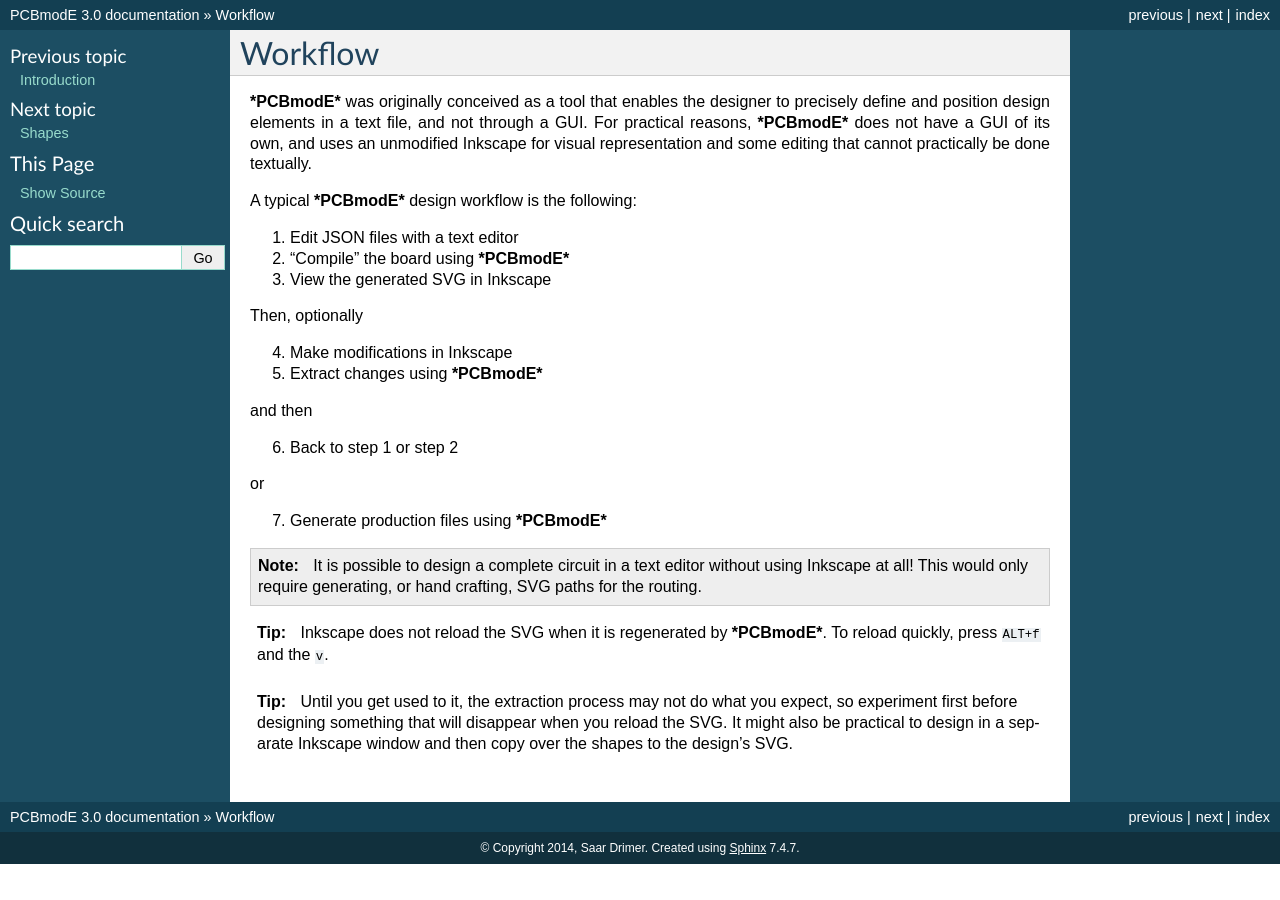
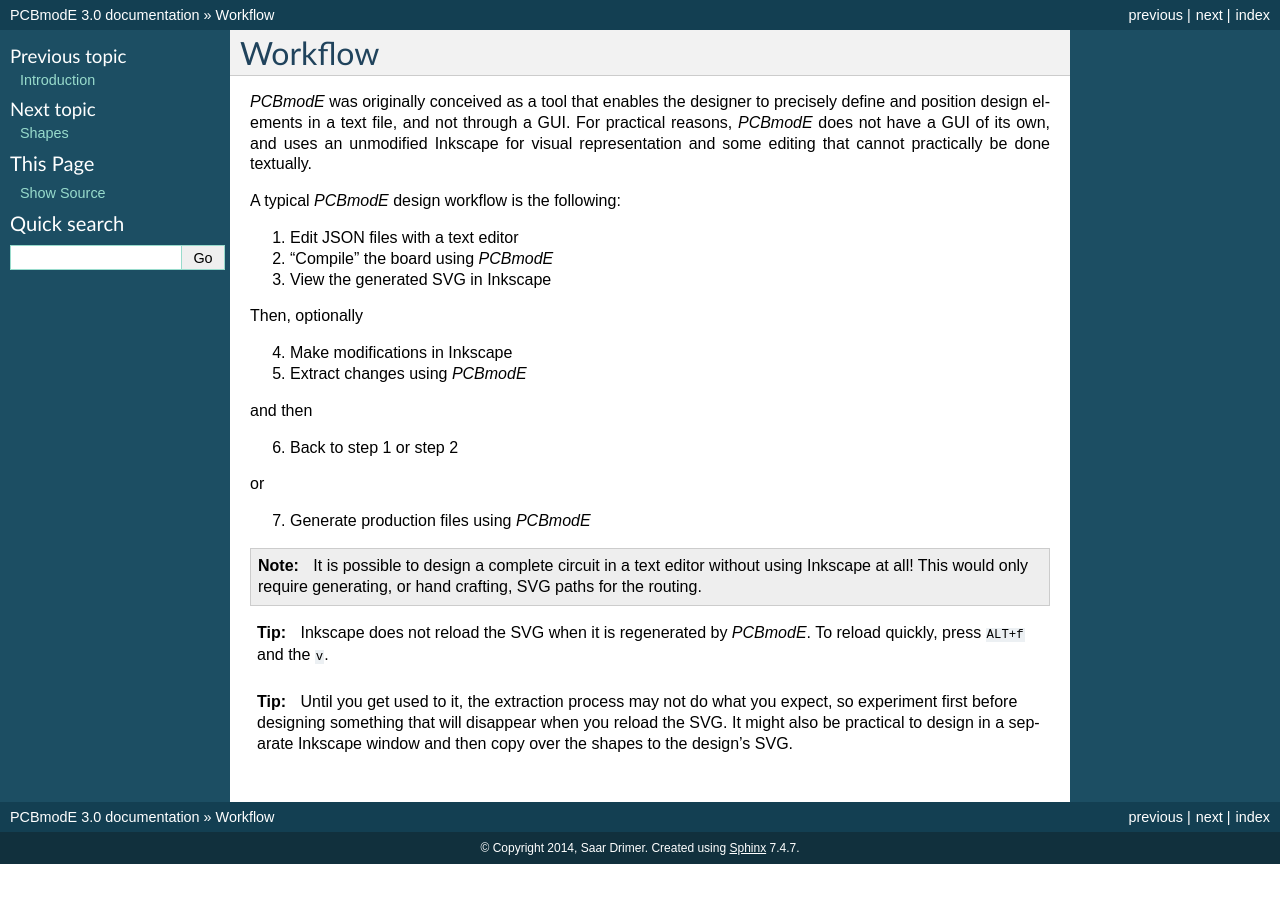
Before and after one commit to boldport/pcbmode, a Sphinx documentation site: the page built from docs/source/workflow.rst, in a window 1280 px wide. Built offline with Sphinx 7.4.7, drawn with Linux system fonts in a browser that asks for light colours; pages that are not in the unit, such as notebooks, are missing from menus.

```diff
--- a/docs/source/extraction.rst
+++ b/docs/source/extraction.rst
@@ -2,7 +2,7 @@
 Extraction
 ##########
 
-One of the common steps of the ***PCBmodE*** workflow is extracting information from the SVG and storing it in primary JSON files.
+One of the common steps of the *PCBmodE* workflow is extracting information from the SVG and storing it in primary JSON files.
 
 The following will be extracted from the SVG:
 
--- a/docs/source/index.rst
+++ b/docs/source/index.rst
@@ -13,6 +13,7 @@ Contents:
    structure
    shapes
    routing
+   extraction
    solder-on
 
 
--- a/docs/source/workflow.rst
+++ b/docs/source/workflow.rst
@@ -2,18 +2,18 @@
 Workflow
 ########
 
-***PCBmodE*** was originally conceived as a tool that enables the designer to precisely define and position design elements in a text file, and not through a GUI. For practical reasons, ***PCBmodE*** does not have a GUI of its own, and uses an unmodified Inkscape for visual representation and some editing that cannot practically be done textually.
+*PCBmodE* was originally conceived as a tool that enables the designer to precisely define and position design elements in a text file, and not through a GUI. For practical reasons, *PCBmodE* does not have a GUI of its own, and uses an unmodified Inkscape for visual representation and some editing that cannot practically be done textually.
 
-A typical ***PCBmodE*** design workflow is the following:
+A typical *PCBmodE* design workflow is the following:
 
 1) Edit JSON files with a text editor
-2) "Compile" the board using ***PCBmodE***
+2) "Compile" the board using *PCBmodE*
 3) View the generated SVG in Inkscape
 
 Then, optionally
 
 4) Make modifications in Inkscape
-5) Extract changes using ***PCBmodE***
+5) Extract changes using *PCBmodE*
 
 and then
 
@@ -21,10 +21,10 @@ and then
 
 or
 
-7) Generate production files using ***PCBmodE***
+7) Generate production files using *PCBmodE*
 
 .. note:: It is possible to design a complete circuit in a text editor without using Inkscape at all! This would only require generating, or hand crafting, SVG paths for the routing.
 
-.. tip:: Inkscape does not reload the SVG when it is regenerated by ***PCBmodE***. To reload quickly, press ``ALT+f`` and the ``v``.
+.. tip:: Inkscape does not reload the SVG when it is regenerated by *PCBmodE*. To reload quickly, press ``ALT+f`` and the ``v``.
 
 .. tip:: Until you get used to it, the extraction process may not do what you expect, so experiment first before designing something that will disappear when you reload the SVG. It might also be practical to design in a separate Inkscape window and then copy over the shapes to the design's SVG.
```
Also changed, not shown: docs/source/introduction.rst (+6 -6 lines).
